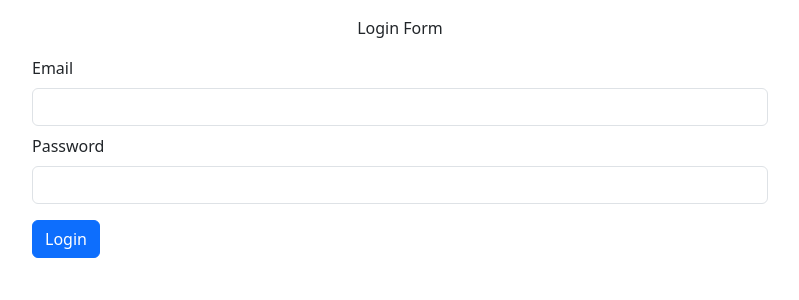
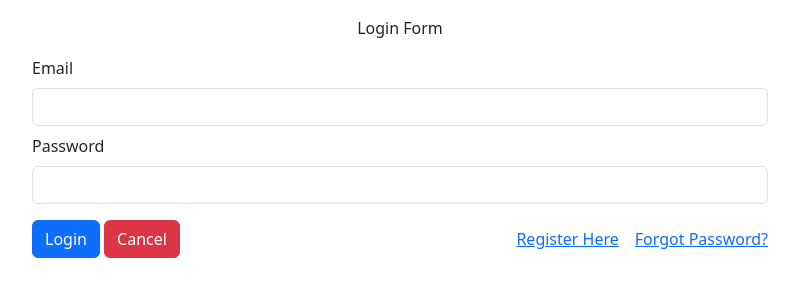
Before and after one commit to Anu12391/Blog, a Django app: page /user/login/ in a window 1280 px wide. Shown: the top 300 px of the page, without its empty margins (240-1039 px from the left). Run offline with Django 5.2, Linux system fonts and the light colour scheme; parts of the project's set-up code (start-up, migrations or seed data) failed here and were passed over.

Commit message:
added links to register and forgot password in login page an dchanged home url

```diff
--- a/myBlog/common/Constants/ApplicationNames.py
+++ b/myBlog/common/Constants/ApplicationNames.py
@@ -2,3 +2,6 @@ class AppNames:
 
     class AuthApp:
         app_name="auth"
+
+    class DashBoardApp:
+        app_name = "dashboard"
--- a/myBlog/dashboard/urls.py
+++ b/myBlog/dashboard/urls.py
@@ -1,7 +1,10 @@
 from django.urls import path
 
+from common.Constants.VariableNames import AuthUrls as URL
 from dashboard import views
 
+app_name = "dashboard"
 urlpatterns = [
-   path('', views.homepage, name='home'),
+   path(URL.Dashboard.dashboard_subUrl, views.homepage, name=URL.Dashboard.dashboard_reverseName),
+
 ]
--- a/myBlog/login/templates/login/login.html
+++ b/myBlog/login/templates/login/login.html
@@ -8,22 +8,41 @@
             <p class="text-center">Login Form</p>
 
             <form method="POST">
-                  {% csrf_token %}
+                {% csrf_token %}
 
                 {% include "components/email_field.html" with field=login_form.email %}
                 {% include "components/password.html" with field=login_form.password %}
-                <button type="submit" class="btn btn-primary mt-3">Login</button>
+                <div class="row">
+                    <div class="col-6">
+                        <button type="submit" class="btn btn-primary mt-3">Login</button>
+                        <button type="button" class="btn btn-danger mt-3" id="login_cancel_btn">Cancel</button>
+                    </div>
+
+                    <div class="col-6 mt-3 d-flex justify-content-end align-items-center">
+                        <a href="{% url 'auth:register_new_user' %}">Register Here</a>
+                        <a class="ms-3" href="{% url 'auth:forgot_password' %}">Forgot Password?</a>
+
+
+                    </div>
+
+                </div>
+
 
             </form>
             <div class="mt-3">
-                 {% include "components/error_messages.html"%}
+                {% include "components/error_messages.html"%}
             </div>
 
 
         </div>
     </div>
 </div>
-
+<script>
+   document.getElementById("login_cancel_btn")
+                .addEventListener("click", function() {
+                       window.location.href = "{% url 'dashboard:home' %}";
+                });
+</script>
 
 
 {% endblock body %}
--- a/myBlog/login/urls.py
+++ b/myBlog/login/urls.py
@@ -15,6 +15,7 @@ from .views import (
 app_name = "auth"
 
 urlpatterns = [
+
     path(URL.Register.register_subUrl, RegisterUser.as_view(), name=URL.Register.register_reverseName),
     path(URL.Login.login_subUrl, LoginUser.as_view(), name=URL.Login.login_reverseName),
     path(URL.Logout.logout_subUrl, LogoutUser.as_view(), name=URL.Logout.logout_reverseName),
--- a/myBlog/login/views/LoginViews.py
+++ b/myBlog/login/views/LoginViews.py
@@ -30,7 +30,7 @@ class LoginUser(View):
             if user is not None:
                 print("Inside")
                 login(request, user)
-                return redirect('home')
+                return redirect(AuthUrls.Dashboard.dashboard_redirectName)
             else:
                 messages.error(request, "Invalid username or password")
 
```
Also changed, not shown: myBlog/common/Constants/VariableNames.py (+10 -0 lines).
